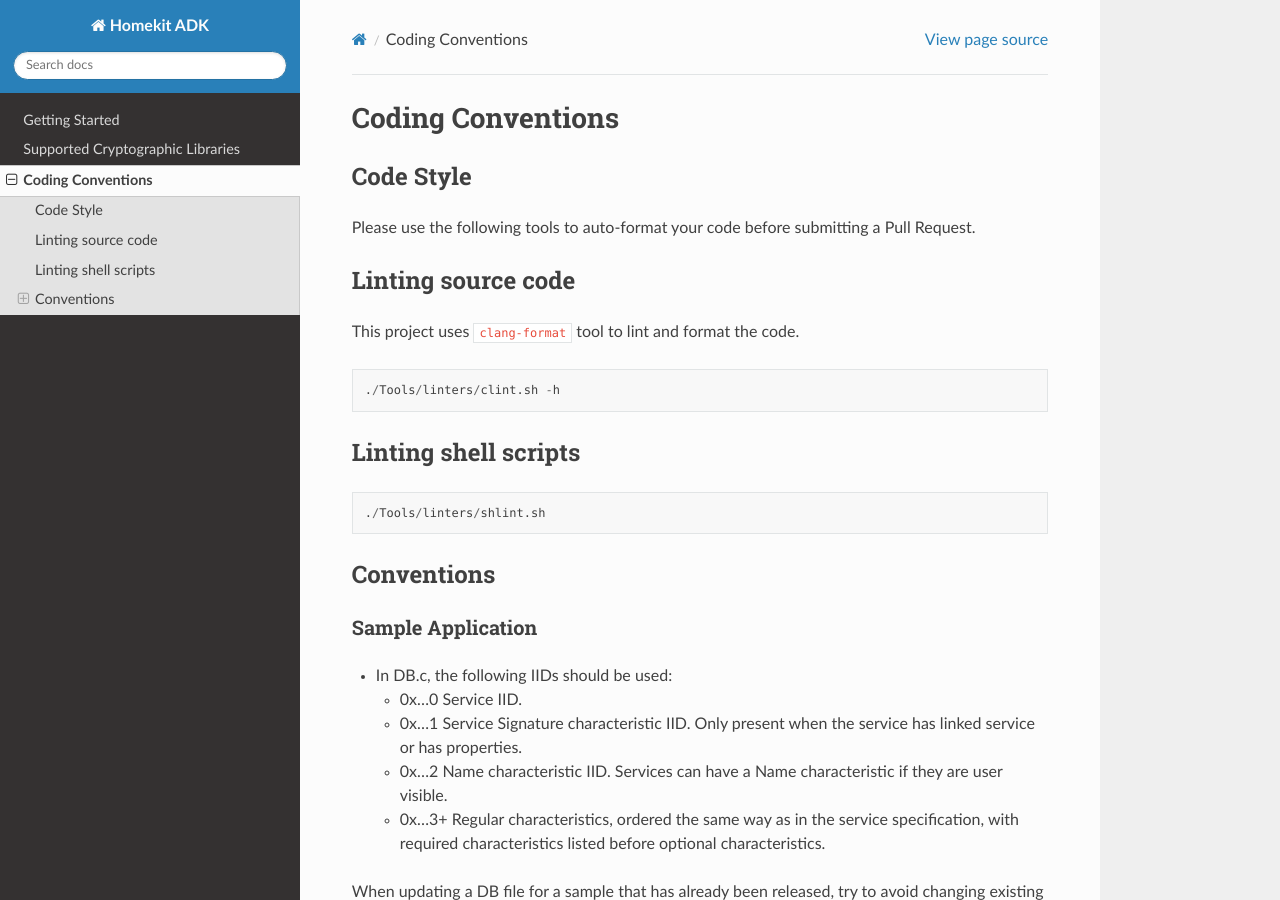
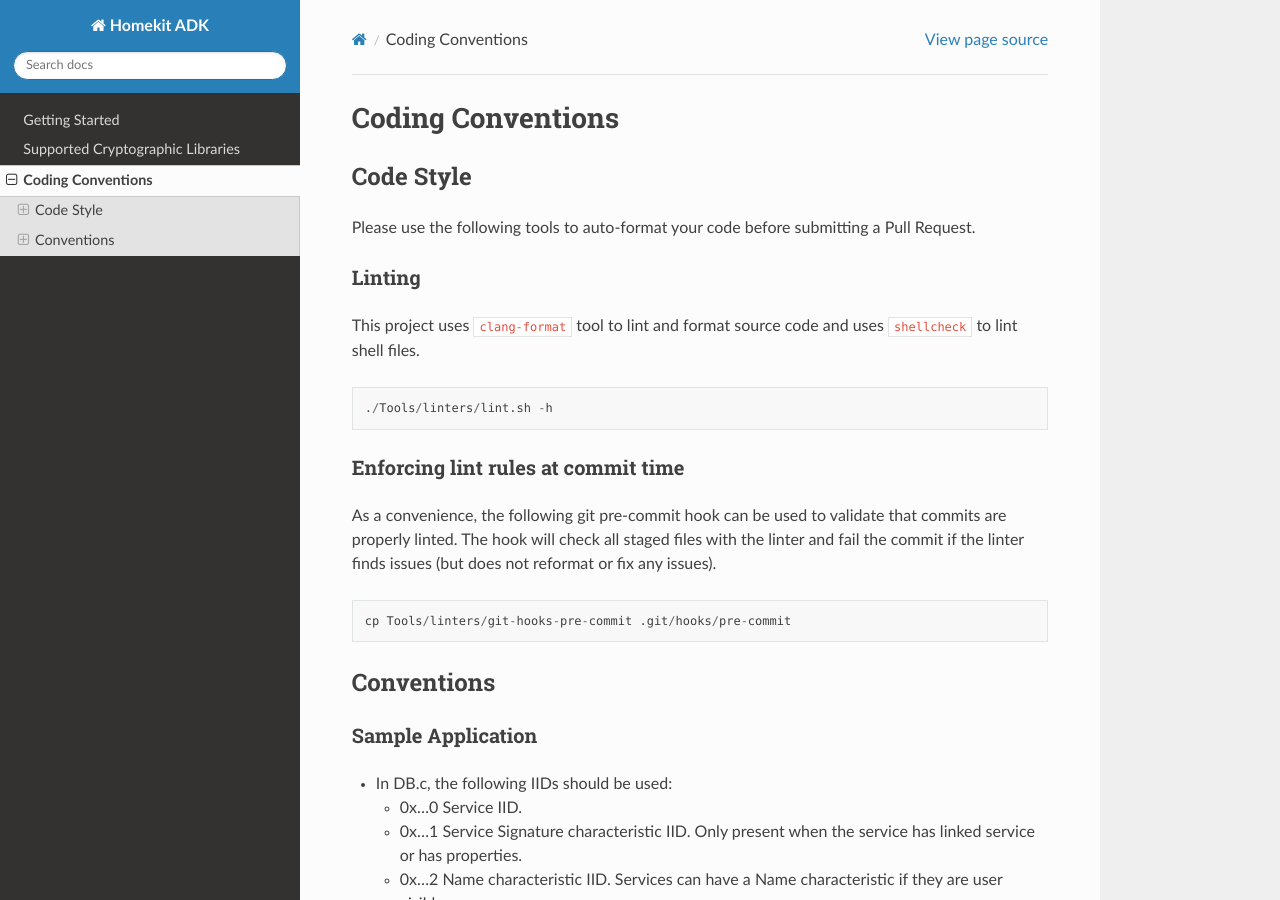
Before and after one commit to apple/HomeKitADK, a Sphinx documentation site: the page built from Documentation/coding_convention.md, in a window 1280 px wide and 900 px high. Built offline with Sphinx 7.4.7 and the Read the Docs theme 2.0.0, drawn with Linux system fonts in a browser that asks for light colours; pages that are not in the unit, such as notebooks, are missing from menus.

````diff
--- a/Documentation/coding_convention.md
+++ b/Documentation/coding_convention.md
@@ -3,15 +3,19 @@
 ## Code Style
 Please use the following tools to auto-format your code before submitting a Pull Request.
 
-## Linting source code
-This project uses `clang-format` tool to lint and format the code.
+### Linting
+This project uses `clang-format` tool to lint and format source code and uses `shellcheck` to lint
+shell files.
 ```
-./Tools/linters/clint.sh -h
+./Tools/linters/lint.sh -h
 ```
 
-## Linting shell scripts
+### Enforcing lint rules at commit time
+As a convenience, the following git pre-commit hook can be used to validate that commits are properly
+linted. The hook will check all staged files with the linter and fail the commit if the linter finds issues
+(but does not reformat or fix any issues).
 ```
-./Tools/linters/shlint.sh
+cp Tools/linters/git-hooks-pre-commit .git/hooks/pre-commit
 ```
 
 ## Conventions
````
Also changed, not shown: 5 other files.
